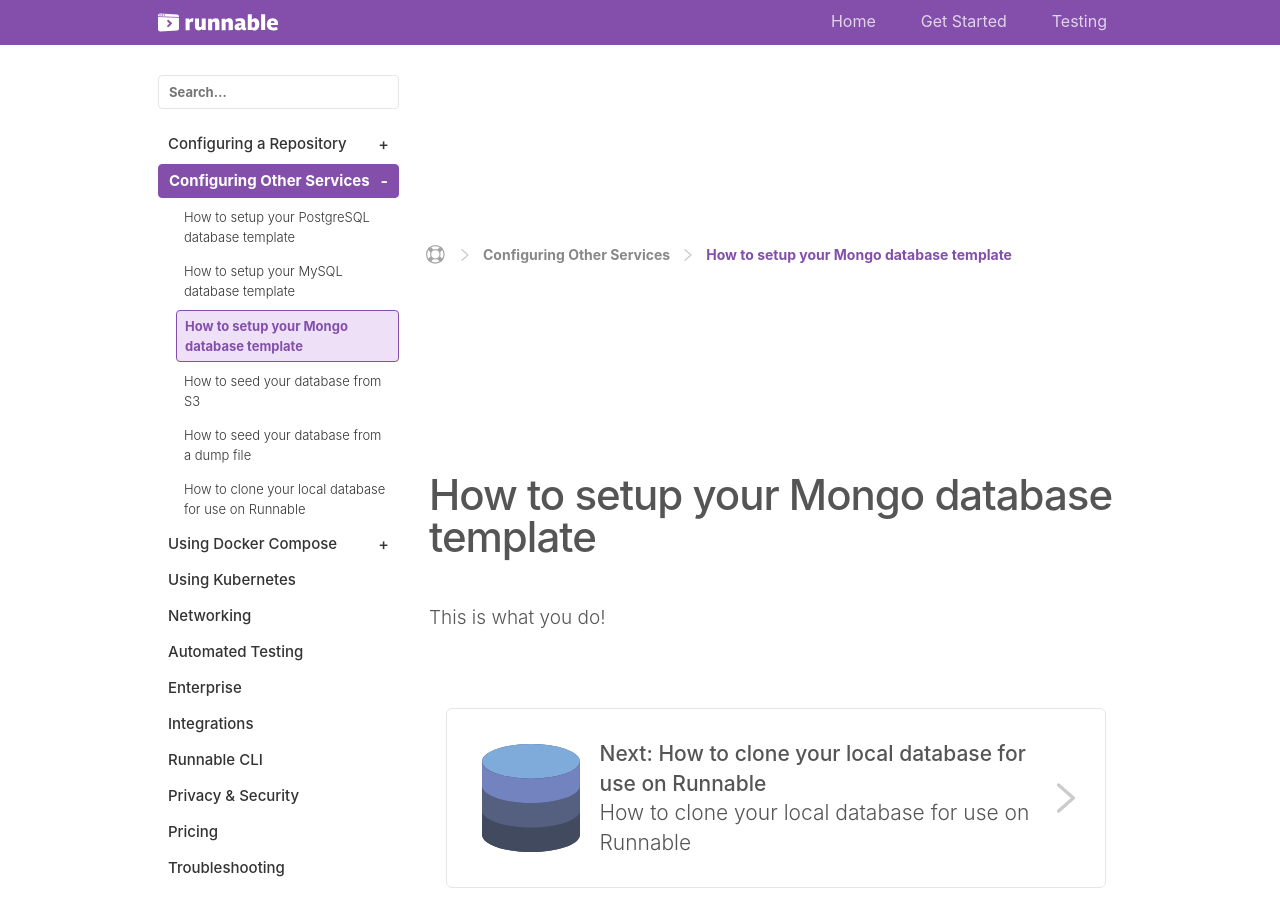
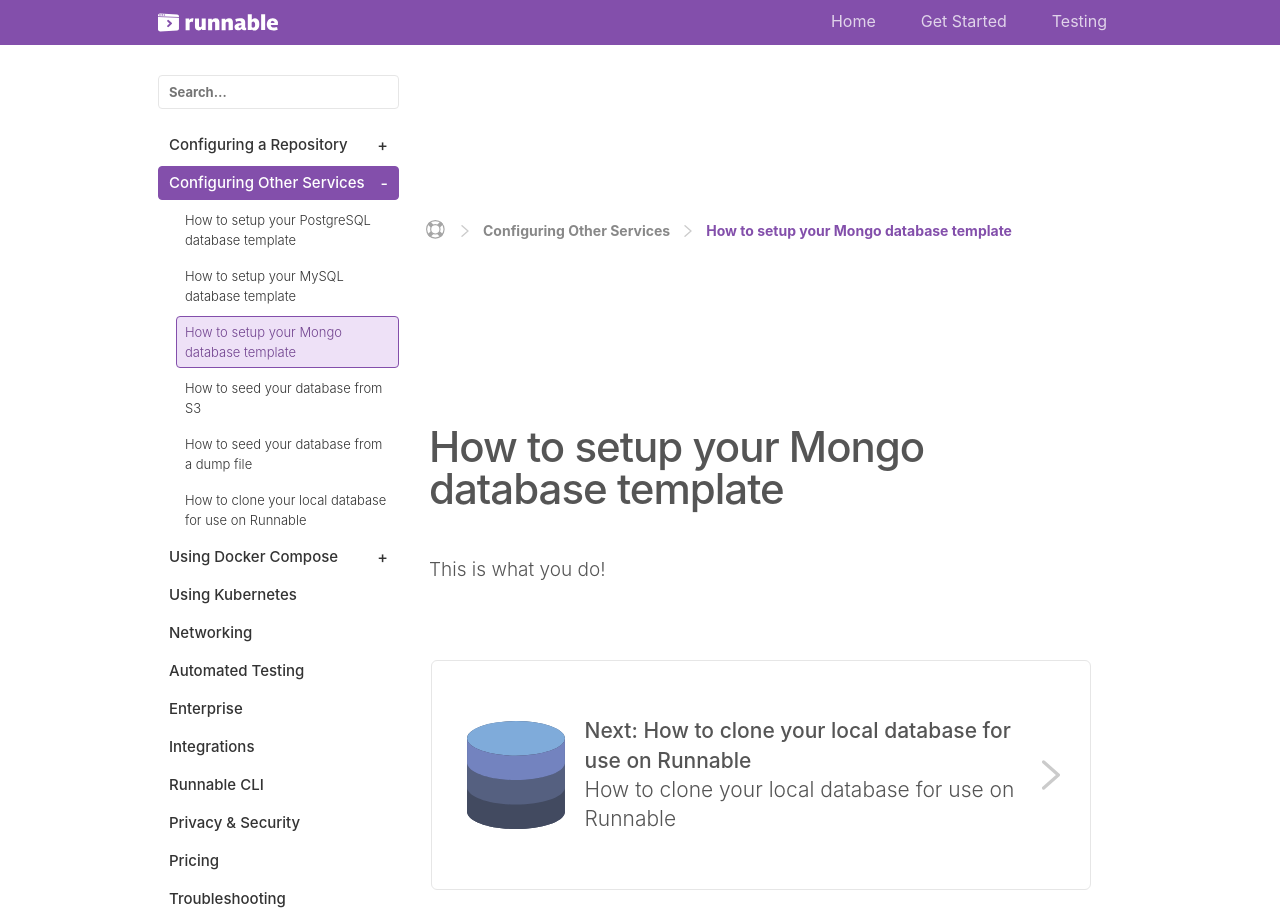
Before and after one commit to Runnable/docs, a Jekyll site: the page built from services/_posts/2016-12-12-how-to-setup-your-mongo-database-template.md, in a window 1280 px wide. Built offline with Jekyll 4.4.1, drawn with Linux system fonts in a browser that asks for light colours; comment, search, counter and statistics services are not loaded.

Commit message:
fixing image spacing and grid container

```diff
--- a/_sass/articles/article.scss
+++ b/_sass/articles/article.scss
@@ -1,21 +1,17 @@
 .article {
-  margin-left: auto;
-  margin-right: auto;
-  max-width: 750px;
-  margin: 0 15px;
-  padding-top: 30px;
-  position: relative;
+  margin: 0 auto;
+  padding: 30px 15px;
   width: 100%;
-
-  @include media(sm) {
-    padding-top: 60px;
-  }
 
   > *:last-child:not(.well) {
     margin-bottom: 75px;
   }
 
-  // vertical rythm
+  img {
+    margin: 30px 0;
+  }
+
+  // vertical rhythm
   h1,
   h2,
   h3,
--- a/_sass/documentation/layout.scss
+++ b/_sass/documentation/layout.scss
@@ -4,7 +4,11 @@
  .grid-container {
    padding: 0 15px;
    max-width: 994px;
-   width: 994px;
+
+   @include media(sm) {
+     max-width: 100%;
+     padding: 0;
+   }
  }
 
 .header {
@@ -25,11 +29,19 @@
 
 .grid-block .master {
   flex: 0 0 25%;
+
+  @include media(sm) {
+    width: 0;
+    display: none;
+  }
 }
 
 .grid-block .detail {
   flex: 1 0 auto;
   max-width: 75%;
+  @include media(sm) {
+    max-width: 100%;
+  }
 }
 
 .main {
@@ -123,8 +135,7 @@
 .nav li.active > a {
   border: 1px solid $purple-light;
   background-color: $purple-lightest;
-  color: $purple-light;
-  font-weight: bold;
+  color: $purple;
 }
 
 .nav > li.active > a  {
@@ -135,6 +146,7 @@
 .nav li a {
   box-sizing: border-box;
   font-size: 13px;
+  border: 1px solid transparent;
   line-height: 20px;
   padding: 5px 8px;
   border-radius: 4px;
```
